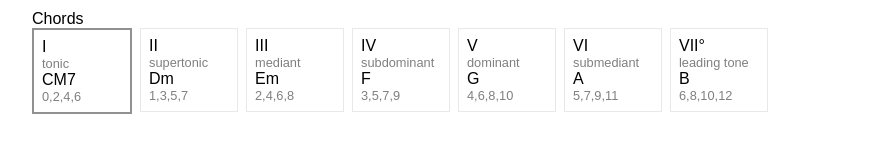
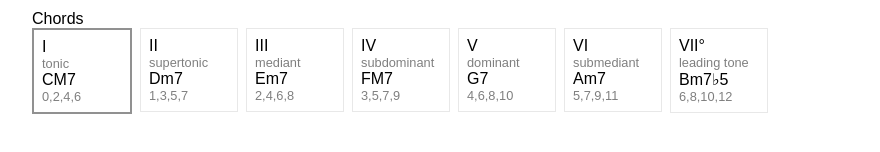
Before and after one commit to ryohey/music-theory-playground, a React (Create React App) app: page / in a window 1280 px wide. Shown: the part 398-550 px from the top of the page, without its empty margins (0-880 px from the left). Built offline with nearby package versions, Linux system fonts and the light colour scheme.

Commit message:
fix scale

```diff
--- a/src/App.js
+++ b/src/App.js
@@ -3,7 +3,7 @@ import './App.css'
 import Guitar from "./Guitar"
 import Piano from "./Piano"
 import Synth from "./Synth"
-import { SCALES, createScale, DEGREES, createChord, chordDegrees, chordName } from "./music"
+import { SCALES, createScale, DEGREES, createChord, chordDegrees, chordName, offsetNotes, normalizeNotes } from "./music"
 import { NOTE_NAMES, nameToNote } from "./noteName"
 
 var synth = new Synth("http://www.g200kg.com/webmidilink/gmplayer/")
@@ -19,12 +19,12 @@ function playNotes(notes) {
 }
 
 // transpose: 4 = 6th string starts from E
-function createTunings(transpose = 4, drop = false) {
-  let t = [0, 5, 10, 15, 19, 24]
+function createTunings(drop = false) {
   if (drop) {
-    t = [-2, 5, 10, 15, 19, 24]
+    return [-2, 5, 10, 15, 19, 24]
+  } else {
+    return [0, 5, 10, 15, 19, 24]
   }
-  return t.map(n => n + transpose)
 }
 
 const TUNINGS = {
@@ -48,8 +48,11 @@ class App extends Component {
   }
 
   render() {
-    const scale = createScale(this.state.scaleName, this.state.key)
-    const tunings = createTunings(this.state.transpose, this.state.drop)
+    const scale = createScale(this.state.scaleName)
+    const keyedScale = normalizeNotes(offsetNotes(scale, this.state.key))
+    const tunings = offsetNotes(createTunings(this.state.drop), this.state.transpose)
+    const chords = DEGREES.map((_, i) => offsetNotes(createChord(scale, chordDegrees(i)), this.state.key))
+    const chordNotes = chords[this.state.selectedDegree]
 
     const onChangeKey = e => {
       this.setState({
@@ -75,8 +78,6 @@ class App extends Component {
       })
     }
 
-    const chordNotes = createChord(scale, chordDegrees(this.state.selectedDegree))
-
     const onClickDegree = (i, notes) => {
       this.setState({
         selectedDegree: i
@@ -89,11 +90,11 @@ class App extends Component {
       <div className="App">
         <Guitar
           tunings={tunings}
-          scale={scale}
+          scale={keyedScale}
           chordNotes={chordNotes}
           playNotes={playNotes} />
         <Piano
-          scale={scale}
+          scale={keyedScale}
           chordNotes={chordNotes}
           playNotes={playNotes} />
         <div className="settings">
@@ -125,7 +126,7 @@ class App extends Component {
           <div className="chord-list">
             {DEGREES.map((degree, i) => {
               const degrees = chordDegrees(i)
-              const notes = createChord(scale, degrees)
+              const notes = chords[i]
               const name = chordName(notes)
               const selected = i === this.state.selectedDegree
               return <div className={`chord ${selected ? "selected" : ""}`} onClick={() => onClickDegree(i, notes)}>
--- a/src/Guitar.js
+++ b/src/Guitar.js
@@ -1,6 +1,6 @@
 import React from "react"
 import Mark from "./Mark"
-import { checkChord } from "./music"
+import { getDegree } from "./music"
 
 function Fret(props) {
   const { degree, isChordTone, note, playNotes } = props
@@ -20,7 +20,7 @@ export default function Guitar(props) {
     const frets = []
     for (let f = 0; f <= 24; f++) {
       const note = tunings[tunings.length - 1 - s] + f
-      const degree = checkChord(note, scale)
+      const degree = getDegree(note, scale)
       const isChordTone = chordNotes.map(c => c % 12).includes(note % 12)
       frets.push(<Fret
         degree={degree}
--- a/src/Piano.js
+++ b/src/Piano.js
@@ -1,6 +1,6 @@
 import React from "react"
 import Mark from "./Mark"
-import { checkChord } from "./music"
+import { getDegree } from "./music"
 
 function isNoteBlack(note) {
   return [1, 3, 6, 8, 10].includes(note % 12)
@@ -25,7 +25,7 @@ export default function Piano(props) {
   const keys = []
   for (let i = 0; i < 24; i++) {
     const note = i
-    const degree = checkChord(note, scale)
+    const degree = getDegree(note, scale)
     const isChordTone = chordNotes.map(c => c % 12).includes(note % 12)
     keys.push(<Key
       degree={degree}
--- a/src/music.js
+++ b/src/music.js
@@ -1,4 +1,9 @@
 import { noteToName } from "./noteName"
+
+/**
+  スケールを決めると I ～ VII のコードが決まる
+  キーを決めるとコードの具体的な音程が決まる
+*/
 
 Object.map = function(o, f, ctx) {
   ctx = ctx || this;
@@ -18,9 +23,9 @@ export const SCALES = {
   minorPentatonic: [3, 2, 2, 3, 2],
 }
 
-export function createScale(name, key = 0) {
+export function createScale(name) {
   const steps = SCALES[name]
-  let lastNote = key
+  let lastNote = 0
   return steps.map(step => {
     const note = lastNote % 12
     lastNote += step
@@ -43,7 +48,15 @@ export function createChord(scale, degrees) {
   })
 }
 
-export function checkChord(note, scale) {
+export function normalizeNotes(notes) {
+  return notes.map(s => s % 12)
+}
+
+export function offsetNotes(scale, key) {
+  return scale.map(s => s + key)
+}
+
+export function getDegree(note, scale) {
   const n = note % 12
   for (let key = 0; key < scale.length; key++) {
     if (scale[key] === n) {
@@ -87,7 +100,7 @@ export const DEGREES = [
 export function chordName(notes) {
   const root = notes[0]
   function has(note) {
-    return notes.includes((root + note) % 12)
+    return notes.map(n => n % 12).includes((root + note) % 12)
   }
   const add2 = has(2) // same as add9
   const minor = has(3)
--- a/src/noteName.js
+++ b/src/noteName.js
@@ -1,7 +1,7 @@
 export const NOTE_NAMES = ["C", "C#", "D", "D#", "E", "F", "F#", "G", "G#", "A", "A#", "B"]
 
 export function noteToName(note) {
-  return NOTE_NAMES[note]
+  return NOTE_NAMES[note % 12]
 }
 
 export function nameToNote(name) {
```
Also changed, not shown: 1 other file (tests, documents, lock files or other folders).
